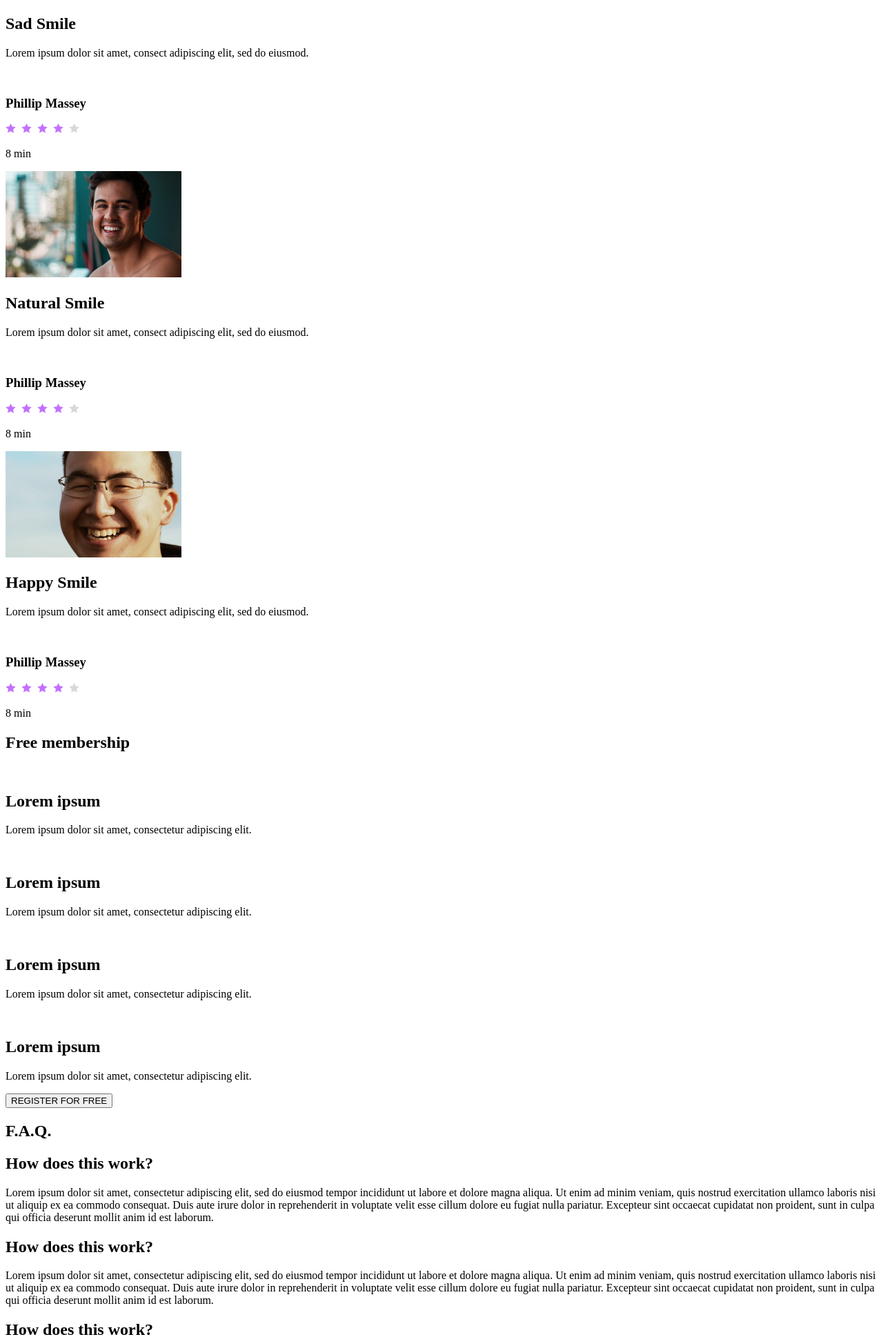
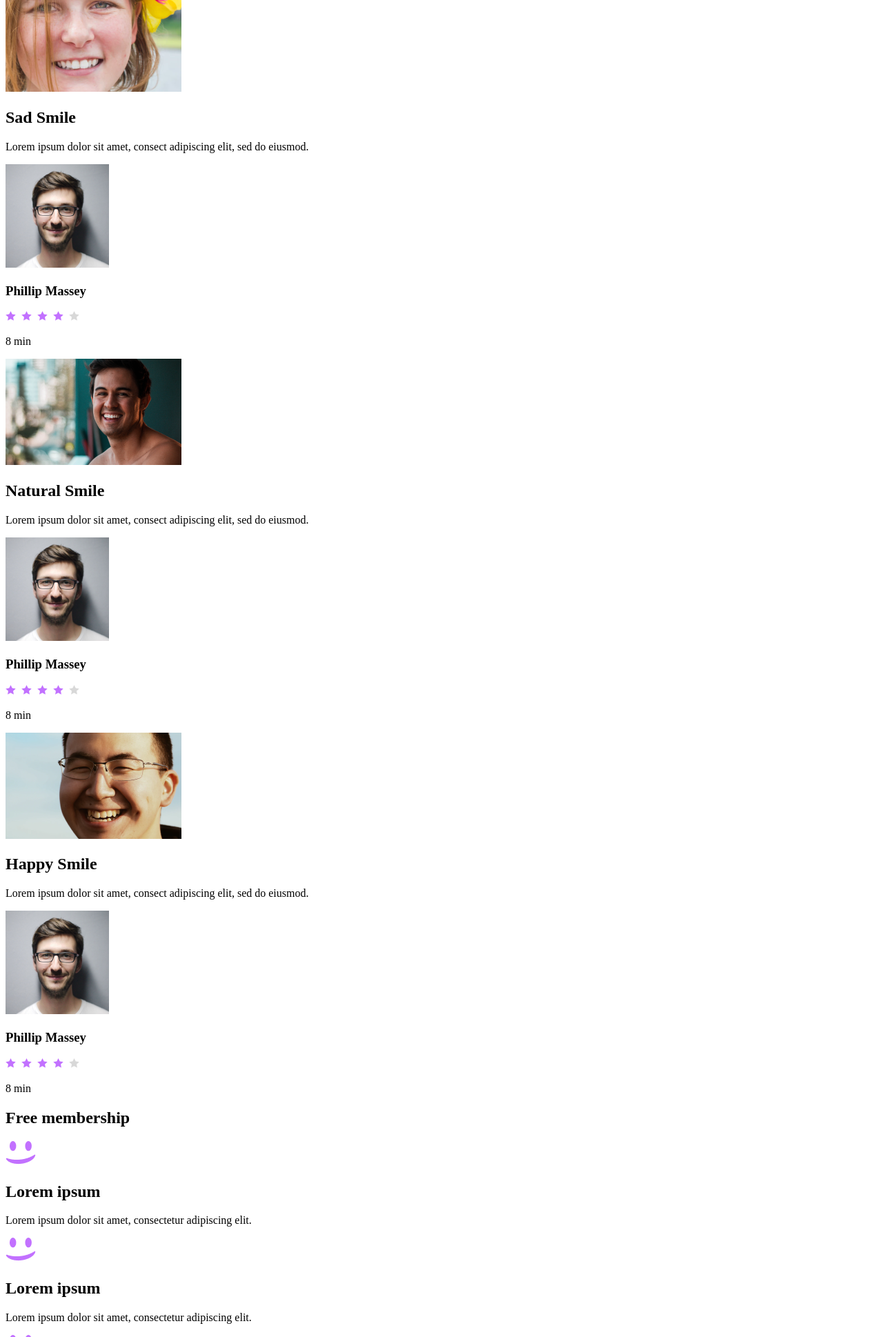
Before and after one commit to marktipton/atlas-web-development, a plain HTML site: page css_advanced/index.html in a window 1280 px wide. Shown: the part 1850-3788 px from the top of the page at 69% size. Drawn offline with Linux system fonts and the light colour scheme.

Commit message:
added more images to html

```diff
--- a/css_advanced/index.html
+++ b/css_advanced/index.html
@@ -79,11 +79,11 @@
         <h1>Most <strong>popular</strong> tutorials</h1>
         <div class="video-block">
           <div class="video-item">
-            <img src="" alt="">
+            <img src="images/Bitmapdiagonal.png" alt="">
             <h2>Diagonal Smile</h2>
             <p>Lorem ipsum dolor sit amet, consect adipiscing elit, sed do eiusmod.</p>
             <div class="author">
-              <img src="images/Bitmapdiagonal.png">
+              <img src="images/Phillip.png">
               <h3>Phillip Massey</h3>
             </div>
             <div class="rating">
@@ -99,7 +99,7 @@
             <h2>Sad Smile</h2>
             <p>Lorem ipsum dolor sit amet, consect adipiscing elit, sed do eiusmod.</p>
             <div class="author">
-              <img src="" alt="">
+              <img src="images/Phillip.png" alt="">
               <h3>Phillip Massey</h3>
             </div>
             <div class="rating">
@@ -115,7 +115,7 @@
             <h2>Natural Smile</h2>
             <p>Lorem ipsum dolor sit amet, consect adipiscing elit, sed do eiusmod.</p>
             <div class="author">
-              <img src="" alt="">
+              <img src="images/Phillip.png" alt="">
               <h3>Phillip Massey</h3>
             </div>
             <div class="rating">
@@ -131,7 +131,7 @@
             <h2>Happy Smile</h2>
             <p>Lorem ipsum dolor sit amet, consect adipiscing elit, sed do eiusmod.</p>
             <div class="author">
-              <img src="" alt="">
+              <img src="images/Phillip.png" alt="">
               <h3>Phillip Massey</h3>
             </div>
             <div class="rating">
@@ -148,25 +148,25 @@
         <h1><strong>Free</strong> membership</h1>
         <div>
           <div>
-            <img src="" alt="">
+            <img src="images/smilesmilelogo.png" alt="">
             <h2>Lorem ipsum</h2>
             <p>Lorem ipsum dolor sit amet, consectetur adipiscing elit.</p>
           </div>
 
           <div>
-            <img src="" alt="">
+            <img src="images/smilesmilelogo.png" alt="">
             <h2>Lorem ipsum</h2>
             <p>Lorem ipsum dolor sit amet, consectetur adipiscing elit.</p>
           </div>
 
           <div>
-            <img src="" alt="">
+            <img src="images/smilesmilelogo.png" alt="">
             <h2>Lorem ipsum</h2>
             <p>Lorem ipsum dolor sit amet, consectetur adipiscing elit.</p>
           </div>
 
           <div>
-            <img src="" alt="">
+            <img src="images/smilesmilelogo.png" alt="">
             <h2>Lorem ipsum</h2>
             <p>Lorem ipsum dolor sit amet, consectetur adipiscing elit.</p>
           </div>
```
